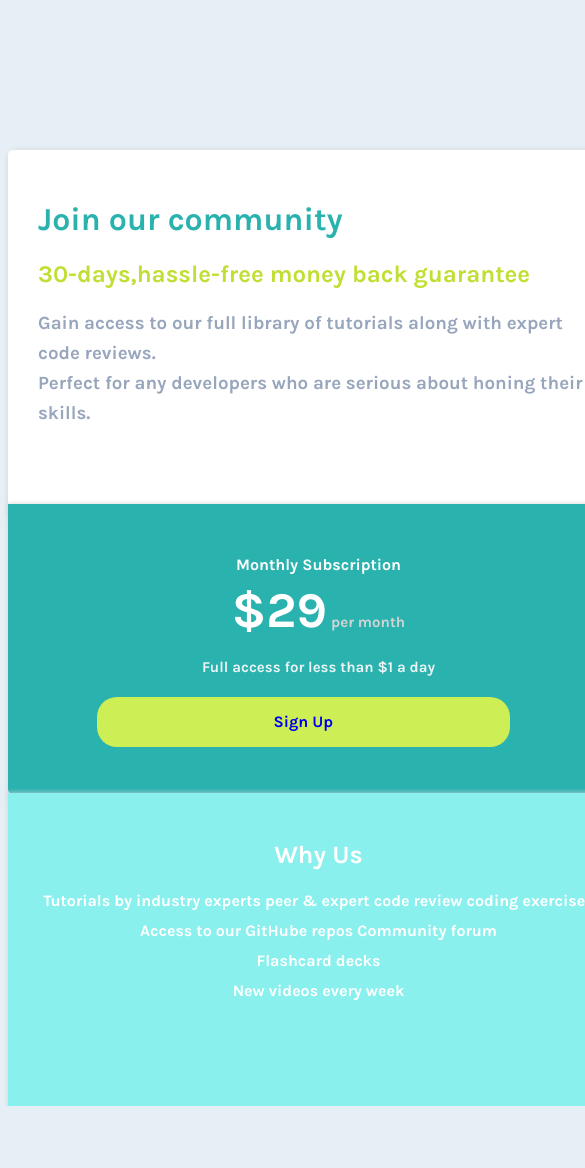
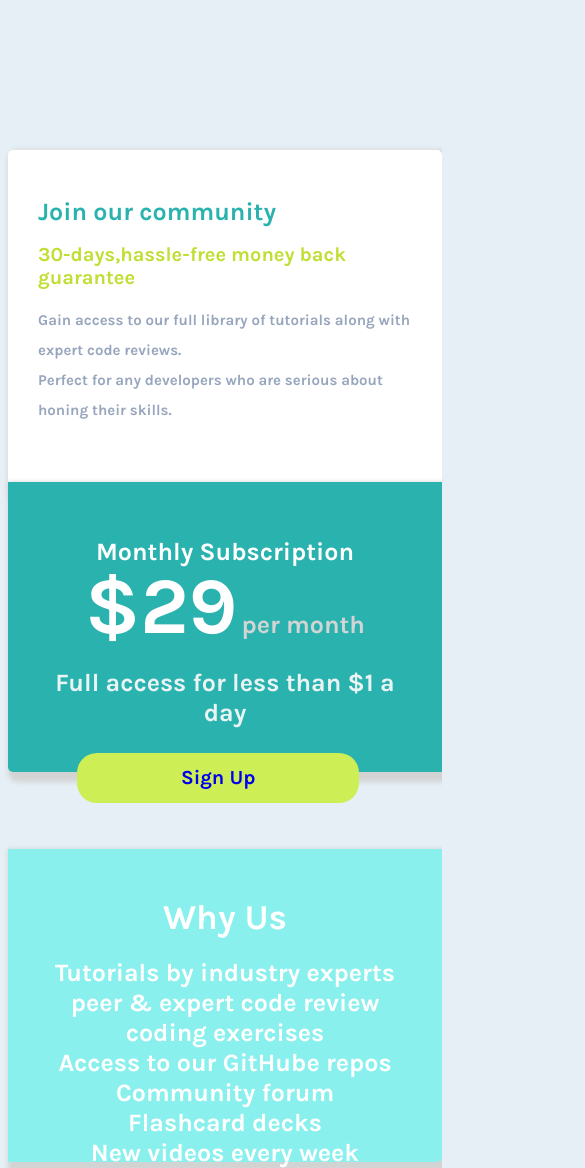
Before and after one commit to hesham931/single-price, a plain HTML site: page index.html in a window 390 px wide. Shown: the top 1168 px of the page, 585 px wide, since content can reach past the window. Before the commit the page ends 1106 px from the top, so only its background shows below. Drawn offline with Linux system fonts and the light colour scheme.

Commit message:
Update style.css

```diff
--- a/style.css
+++ b/style.css
@@ -89,7 +89,17 @@ h3.why_us{
 {
     .element{
         margin-top:150px;
-        width:150%;
+        width:100%;
+        height:150%;
+    }
+    .element h1{
+        font-size:25px
+    }
+    .element h2{
+        font-size:20px
+    }
+    .element h3{
+        font-size:15px
     }
     .right{
         width:100%;
@@ -106,11 +116,30 @@ h3.why_us{
         margin-left:-30px;
         text-align:center;
     }
+    div.left p{
+        font-size:25px
+    }
+    div.left p.P_1{
+    font-size:80px
+}
+    div.left p.P_2{
+    font-size:25px
+}
+    div.left p.P_3{
+    font-size:25px
+}
     .width{
         width:70%
     }
     .sign_up{
         position:relative;
         left:15%;
+        font-size:20px;
     }
+    h1.why_us{
+    font-size:35px
 }
+h3.why_us{
+    font-size:25px
+}
+}
```
